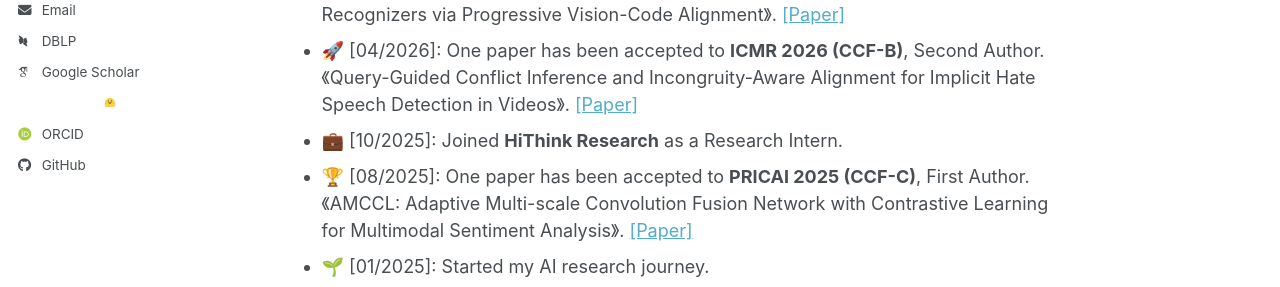
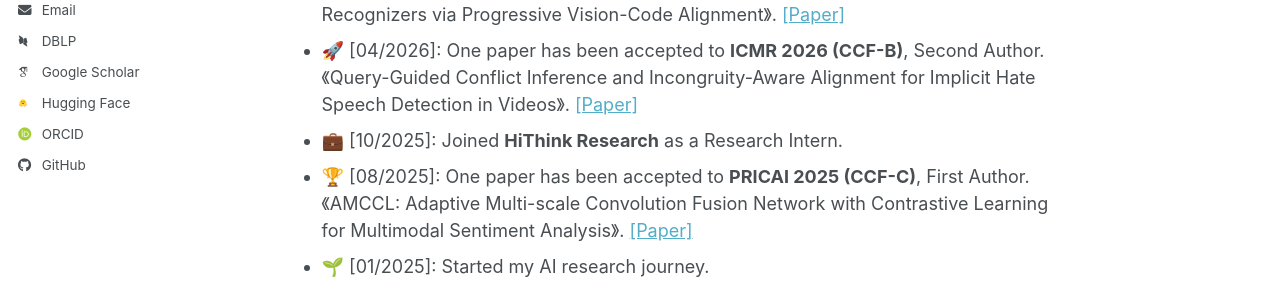
Before and after one commit to kaka-yjk/kaka-yjk.github.io, a Jekyll site: the page built from _pages/about.md, in a window 1280 px wide. Shown: the part 509-796 px from the top of the page. Built offline with Jekyll 4.4.1, drawn with Linux system fonts in a browser that asks for light colours; some web fonts are replaced; a script bundle is joined from its source files by our own code; library files that are not in the unit come from our copies.

Commit message:
Fix Hugging Face icon sizing

```diff
--- a/_sass/layout/_sidebar.scss
+++ b/_sass/layout/_sidebar.scss
@@ -323,7 +323,7 @@
   }
 }
 
-.huggingface-icon {
+.author__urls .huggingface-icon {
   display: inline-block;
   width: 1.25em;
   height: 1em;
```
